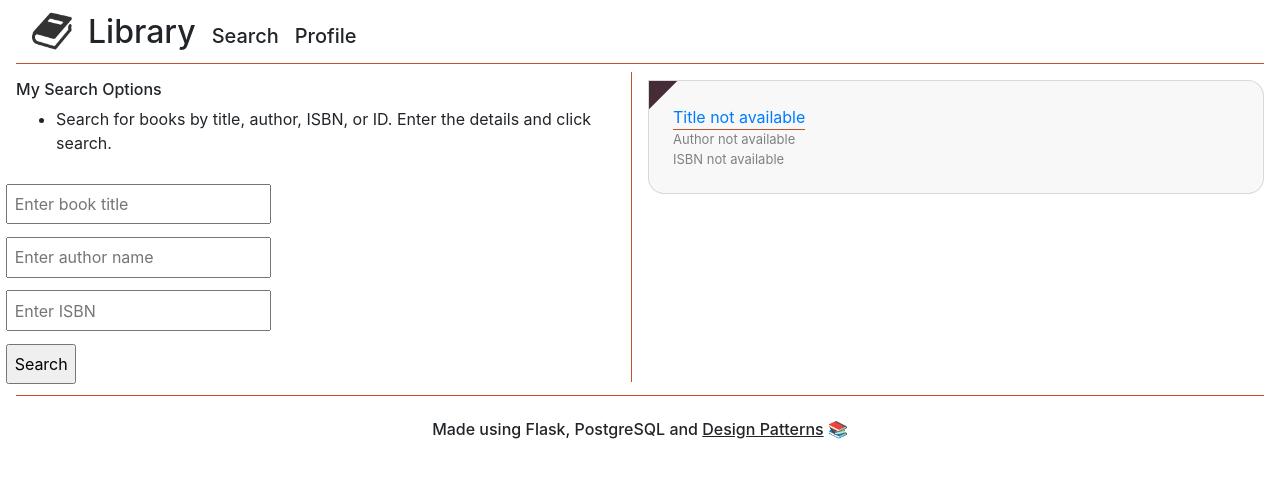
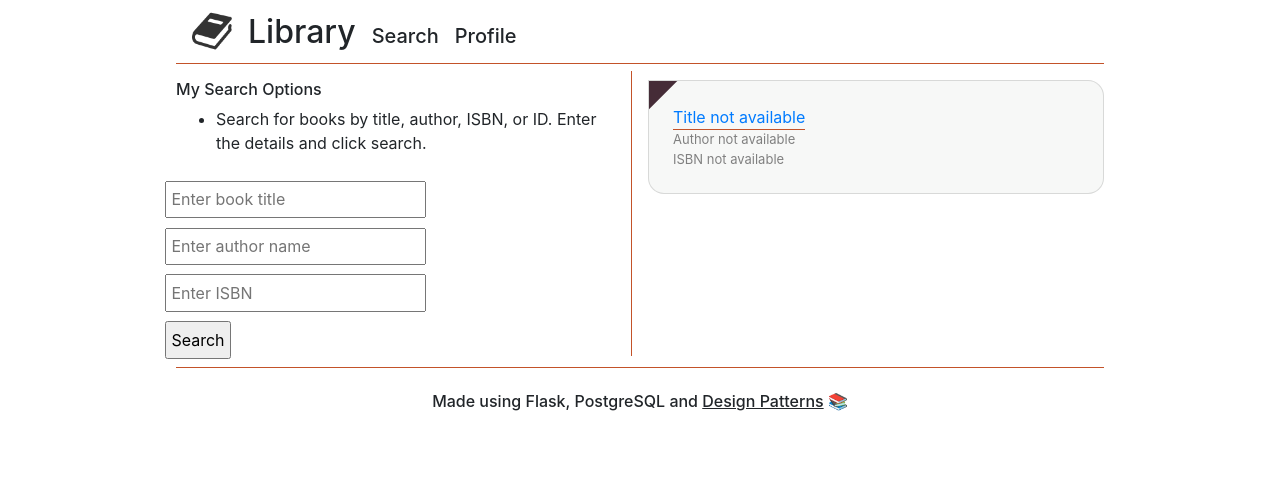
Before and after one commit to Dawid33/CS4125, a Flask app: page /search in a window 1280 px wide. Shown: the top 478 px of the page. Run offline with Flask 3, Linux system fonts and the light colour scheme.

Commit message:
oopsie, didn't resolve merge before commiting

```diff
--- a/static/base.css
+++ b/static/base.css
@@ -13,11 +13,7 @@
 body {
   display: grid;
   grid-template-rows: var(--header-height) 1fr;
-<<<<<<< Updated upstream
   width: 60rem;
-=======
-  width: 1000px;
->>>>>>> Stashed changes
   margin: auto;
 }
 
```
